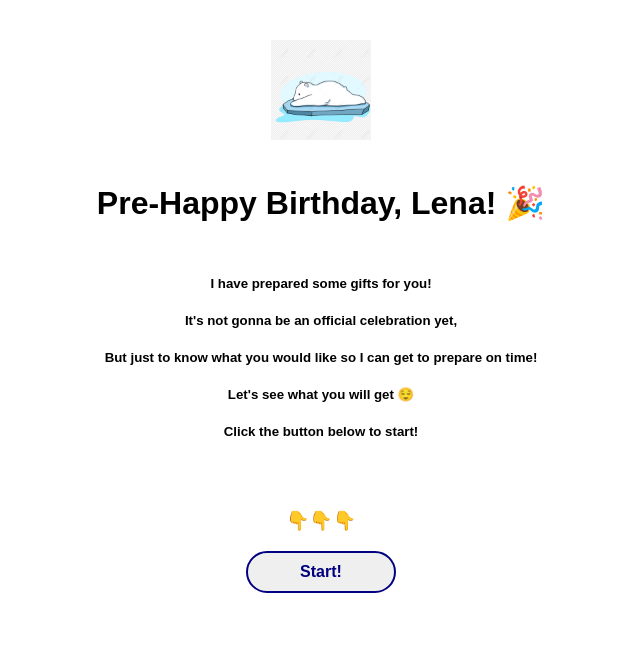
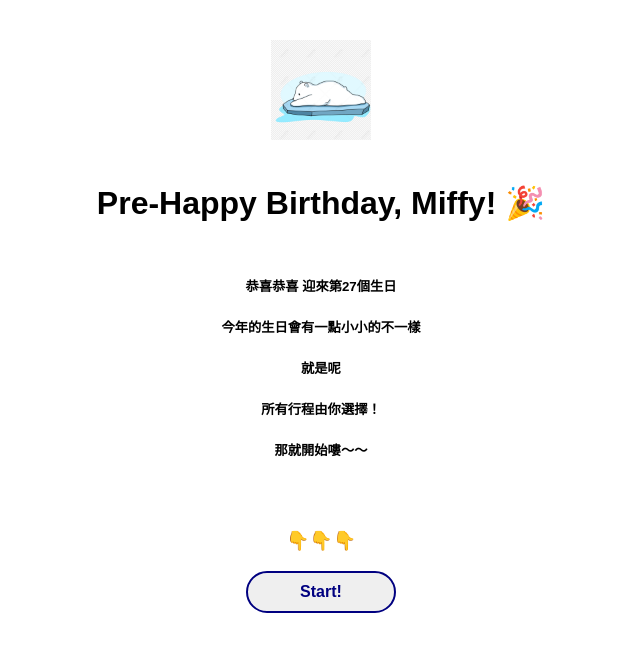
Before and after one commit to TSAICHIACHING410/miffy-bday, a plain HTML site: page index.html in a window 1280 px wide. Shown: the whole page, without its empty margins (319-959 px from the left). Drawn offline with Linux system fonts and the light colour scheme; a web font is replaced by a local one.

Commit message:
Update index.html

```diff
--- a/index.html
+++ b/index.html
@@ -13,15 +13,15 @@
       <img src="src/polars/polar-1.png" height="100" />
     </div>
     <div style="text-align: center;">
-      <h1 class="new-font">Pre-Happy Birthday, Lena! 🎉</h1>
+      <h1 class="new-font">Pre-Happy Birthday, Miffy! 🎉</h1>
     </div>
     <div style="height: 10px"></div>
     <div style="text-align: center;">
-      <h5 class="new-font">I have prepared some gifts for you!</h5>
-      <h5 class="new-font">It's not gonna be an official celebration yet, </h5>
-      <h5 class="new-font">But just to know what you would like so I can get to prepare on time!</h5>
-      <h5 class="new-font">Let's see what you will get 😌</h5>
-      <h5 class="new-font">Click the button below to start!</h5>
+      <h5 class="new-font">恭喜恭喜 迎來第27個生日</h5>
+      <h5 class="new-font">今年的生日會有一點小小的不一樣</h5>
+      <h5 class="new-font">就是呢</h5>
+      <h5 class="new-font">所有行程由你選擇！</h5>
+      <h5 class="new-font">那就開始嘍～～</h5>
     </div>
     <div style="height: 30px"></div>
     <div style="text-align: center;">
```
